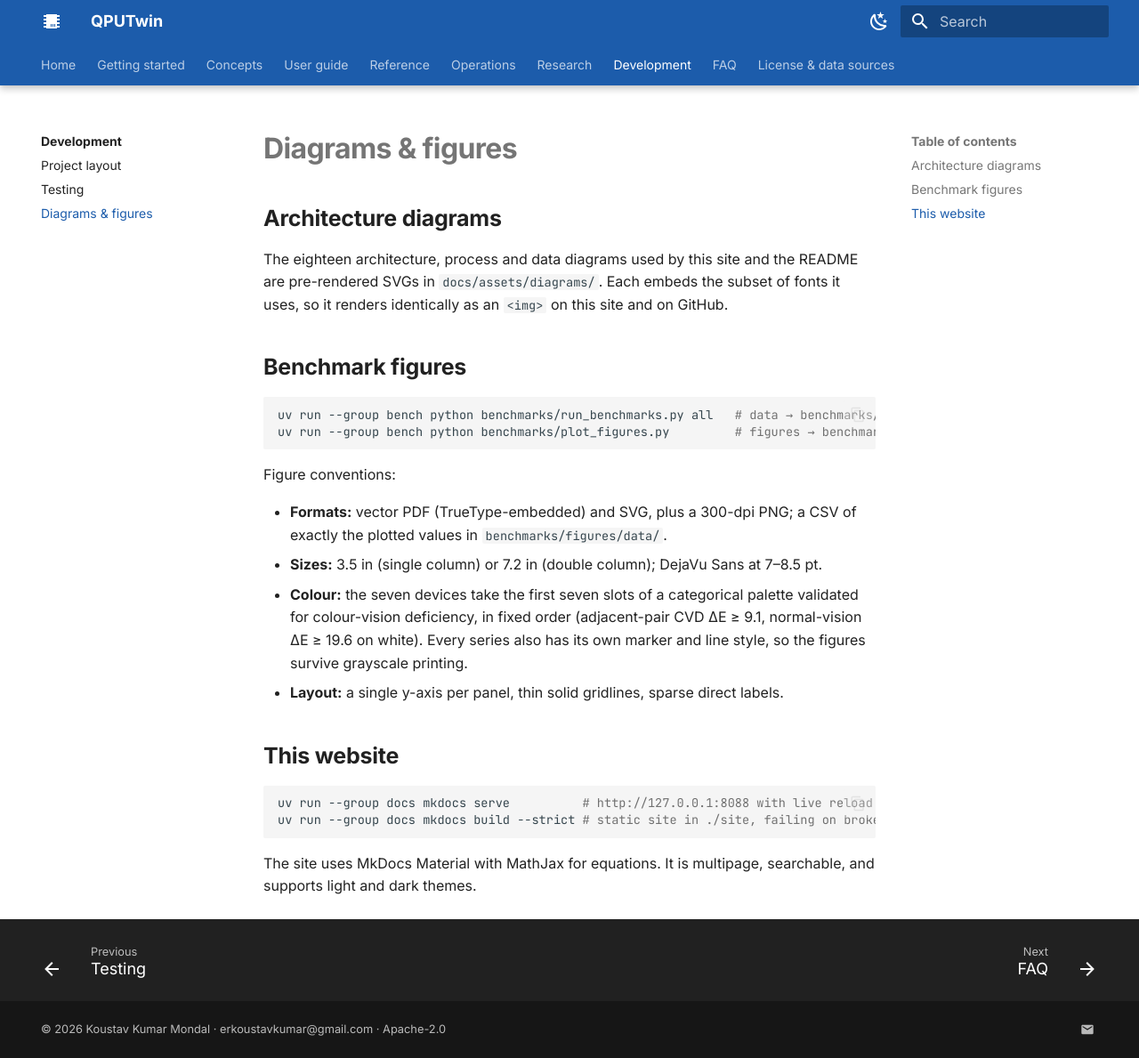
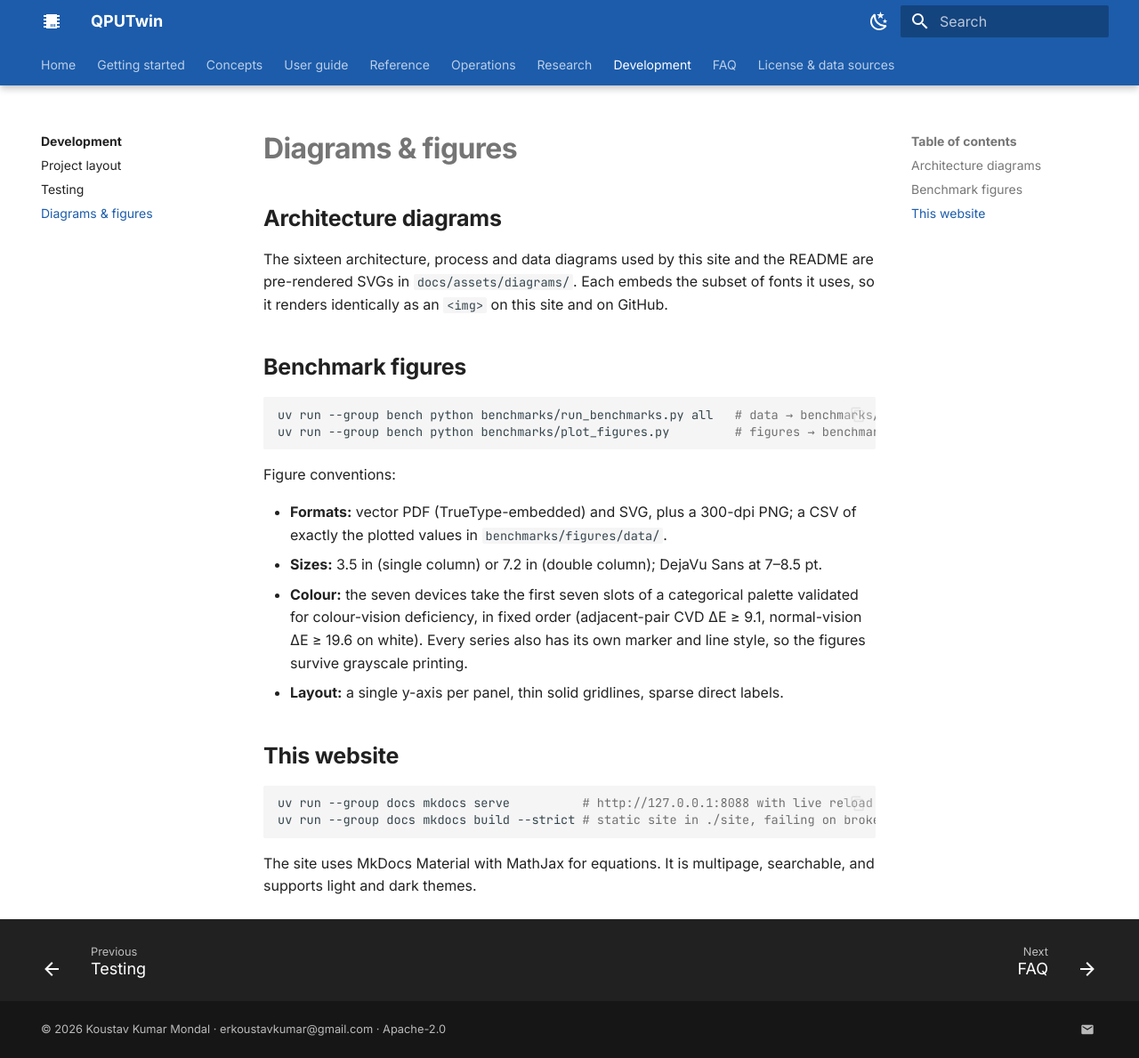
Before and after one commit to Cloudslab/QPUTwin, an MkDocs documentation site: the page built from docs/development/diagrams.md, in a window 1280 px wide and 1189 px high. Shown: the whole window at 89% size. Built offline with MkDocs 1.6.1 and Material for MkDocs 9.7.7, drawn with Linux system fonts in a browser that asks for light colours.

Commit message:
Remove superseded results and paper-only diagrams

```diff
--- a/docs/development/diagrams.md
+++ b/docs/development/diagrams.md
@@ -7,7 +7,7 @@ description: QPUTwin's architecture diagrams, rebuilding the publication-ready b
 
 ## Architecture diagrams
 
-The eighteen architecture, process and data diagrams used by this site and the README are pre-rendered SVGs in `docs/assets/diagrams/`. Each embeds the subset of fonts it uses, so it renders identically as an `<img>` on this site and on GitHub.
+The sixteen architecture, process and data diagrams used by this site and the README are pre-rendered SVGs in `docs/assets/diagrams/`. Each embeds the subset of fonts it uses, so it renders identically as an `<img>` on this site and on GitHub.
 
 ## Benchmark figures
 
```
Also changed, not shown: docs/assets/diagrams/fused_executor.svg (deleted), docs/assets/diagrams/landscape.svg (deleted), 14 other files.
